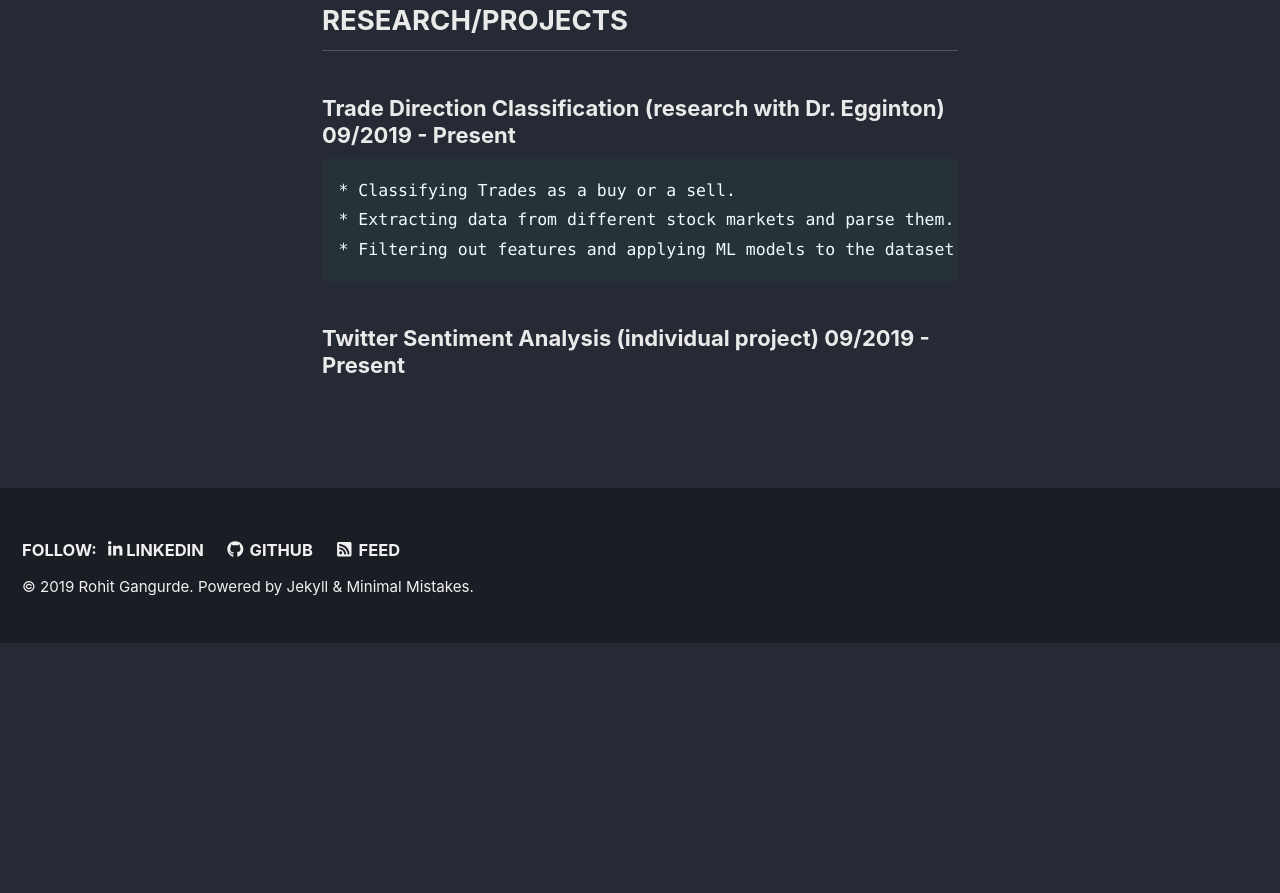
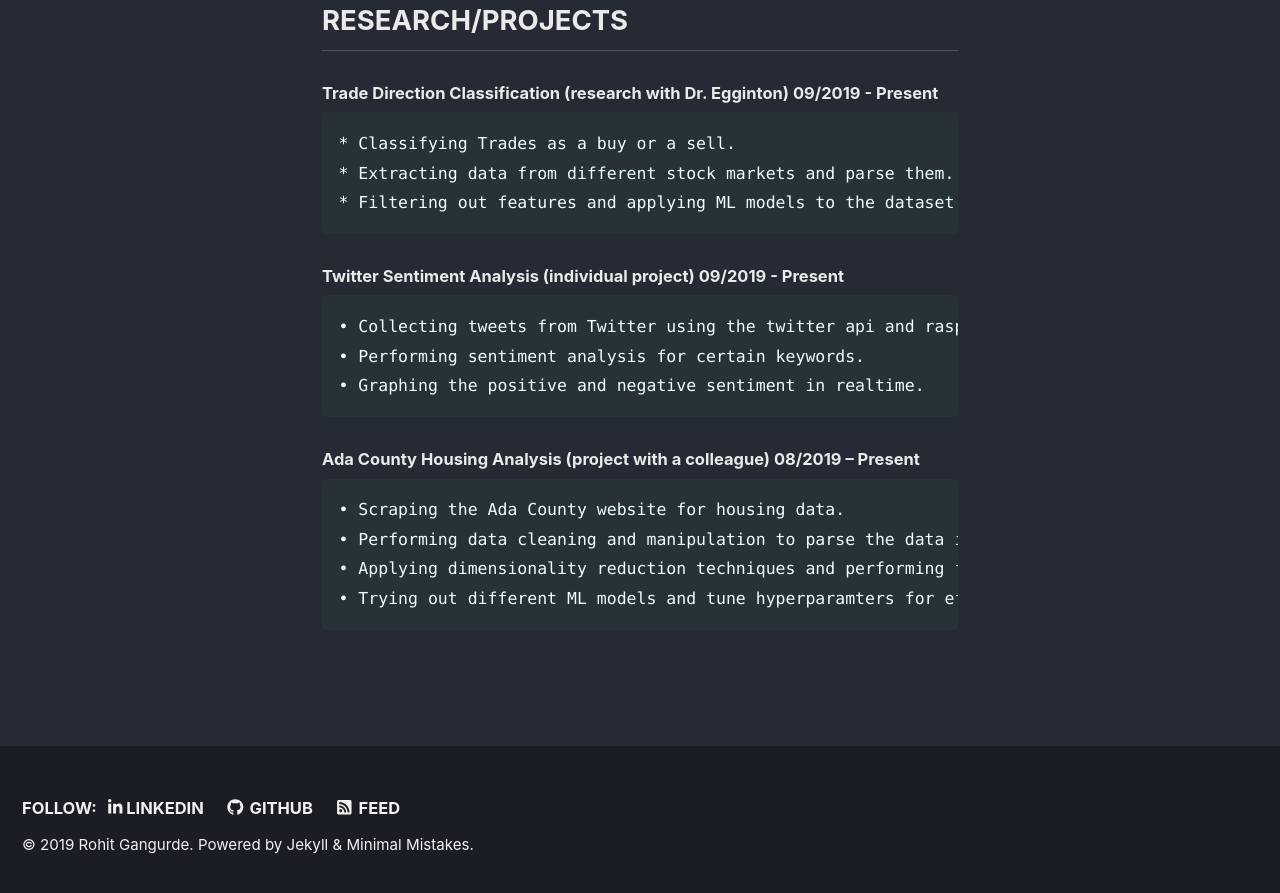
Before and after one commit to rohitgang/rohitgang.github.io, a Jekyll site: the page built from _pages/Resume.md, in a window 1280 px wide and 900 px high, scrolled down 1003 px. Shown: the top 893 px of the window. Built offline with Jekyll 4.4.1, drawn with Linux system fonts in a browser that asks for light colours; cached includes are drawn as plain includes; nearby versions of some CDN libraries; before the commit the page ends 1646 px from its top, so only the background shows below that.

Commit message:
update resume

```diff
--- a/_pages/Resume.md
+++ b/_pages/Resume.md
@@ -21,9 +21,18 @@ author_profile: false
     * Research factors affecting the formation of BMG and perform feature engineering to increase efficiency of our ML model.
 
 ## RESEARCH/PROJECTS
-### Trade Direction Classification (research with Dr. Egginton)     09/2019 - Present
+#### Trade Direction Classification (research with Dr. Egginton)     09/2019 - Present
     * Classifying Trades as a buy or a sell.
     * Extracting data from different stock markets and parse them.
     * Filtering out features and applying ML models to the dataset. Currently using Random Forest Classifier at an accuracy of 75% - 86% based on different stock markets.
 
-### Twitter Sentiment Analysis (individual project)                 09/2019 - Present
+#### Twitter Sentiment Analysis (individual project)                 09/2019 - Present
+    • Collecting tweets from Twitter using the twitter api and raspberry pi for 1-3 days.
+    • Performing sentiment analysis for certain keywords.
+    • Graphing the positive and negative sentiment in realtime.
+
+####  Ada County Housing Analysis (project with a colleague) 08/2019 – Present
+    • Scraping the Ada County website for housing data.
+    • Performing data cleaning and manipulation to parse the data into desired format.
+    • Applying dimensionality reduction techniques and performing feature selection.
+    • Trying out different ML models and tune hyperparamters for efficient performance
```
